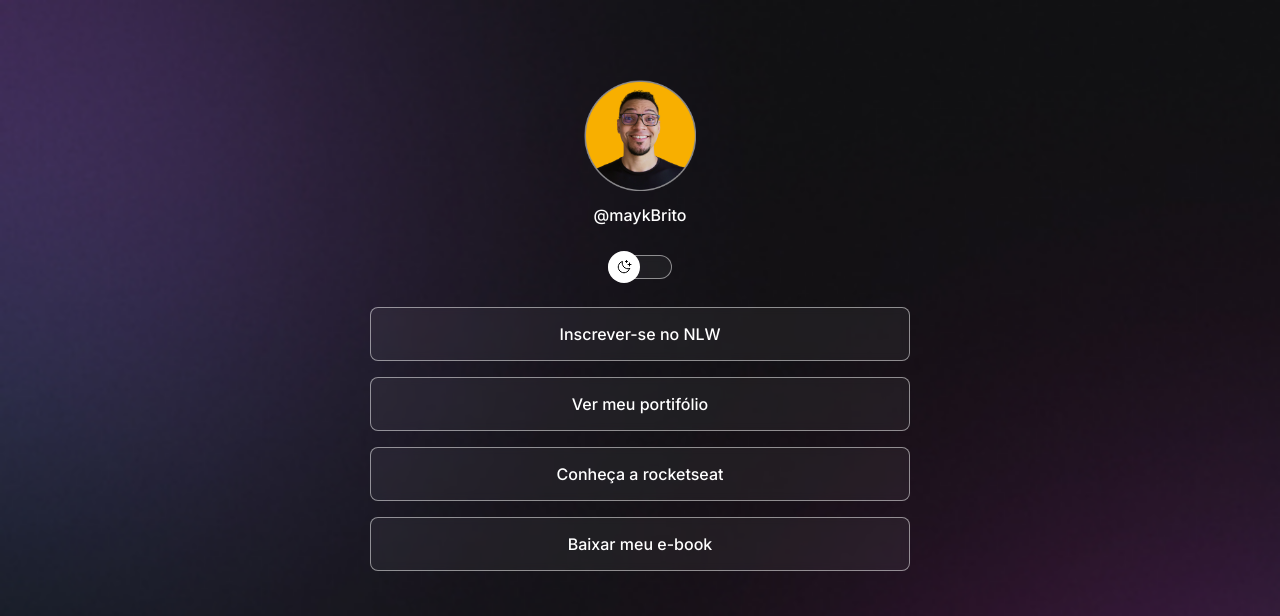
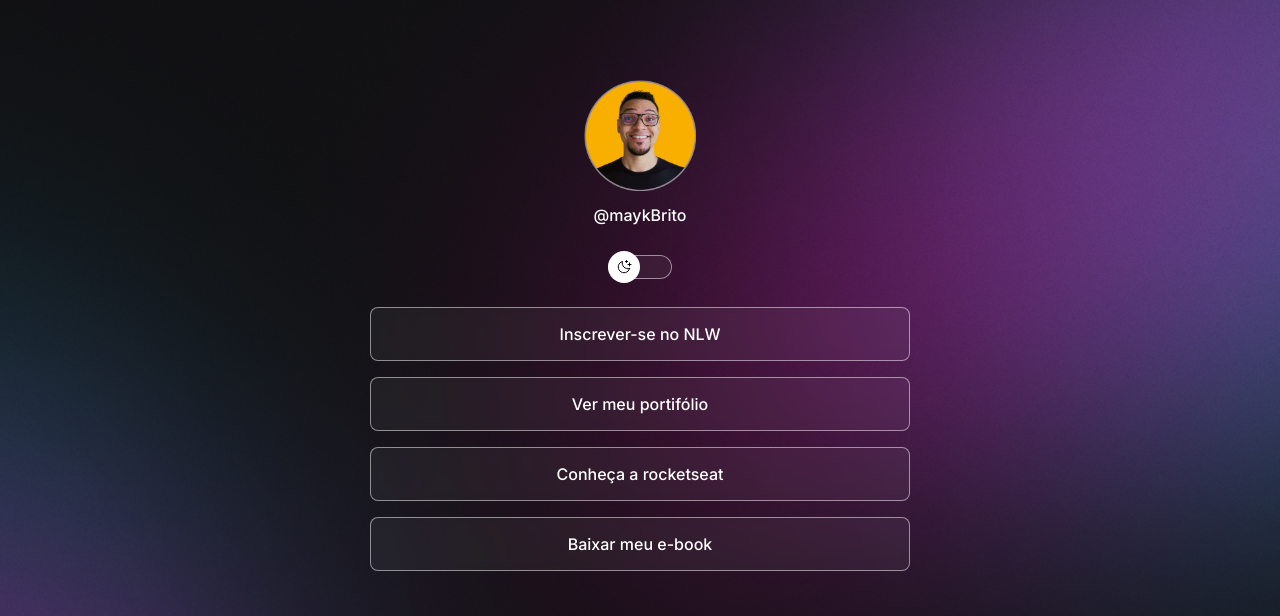
Before and after one commit to Vanessarocha10/projeto_rocketseat, a plain HTML site: page index.html in a window 1280 px wide. Shown: the top 616 px of the page. Drawn offline with nearby package versions, Linux system fonts and the light colour scheme.

Commit message:
adicionando media queries ao projeto.

```diff
--- a/style.css
+++ b/style.css
@@ -26,6 +26,7 @@
 
 body {
   background: var(--bg-url) no-repeat top center/cover;
+  height: 100vh;
 }
 
 body * {
@@ -58,7 +59,7 @@ body * {
 
 /*switch*/
 
-#switch{
+#switch {
   position: relative;
   width: 64px;
   margin: 4px auto;
@@ -77,9 +78,9 @@ body * {
   transform: translateY(-50%);
 }
 
-.light #switch button{
+.light #switch button {
   right: 0;
- left: initial;
+  left: initial;
 }
 
 #switch span {
@@ -147,3 +148,14 @@ footer {
   text-align: center;
   font-size: 14px;
 }
+
+/*@media queries */
+@media (min-width: 700px) {
+  :root {
+    --bg-url: url(./assets/bg-desktop.jpg);
+  }
+
+  .light {
+    --bg-url: url(./assets/bg-desktop-light.jpg);
+  }
+}
```
